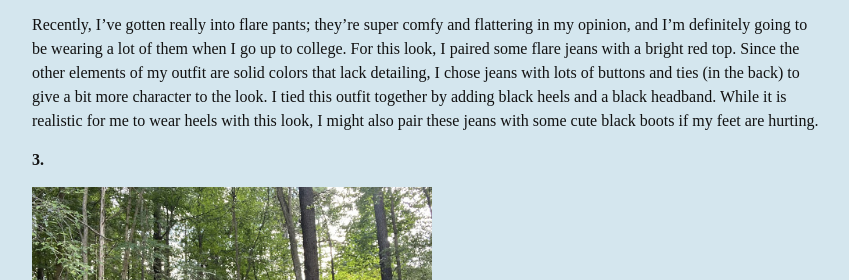
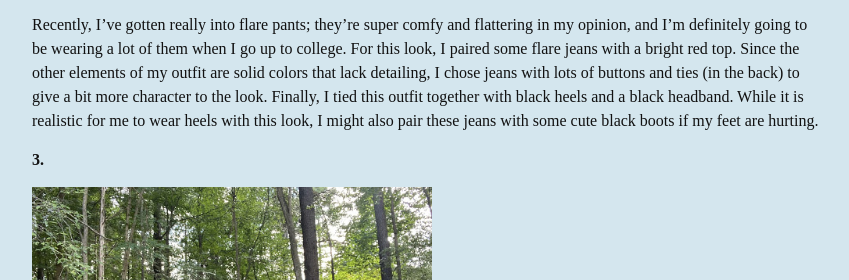
Before and after one commit to iwalte01/fashionisa-blog, a Jekyll site: the page built from blog-fashion/_posts/2020-08-24-3-Cute-Back-to-School-Outfits.md, in a window 1280 px wide and 900 px high, scrolled down 1103 px. Shown: the part 244-524 px from the top of the window, without its empty margins (213-1062 px from the left). Built offline with Jekyll 4.4.1, drawn with Linux system fonts in a browser that asks for light colours; nearby versions of some CDN libraries.

Commit message:
fashion post 3 up!

```diff
--- a/blog-fashion/_posts/2020-08-24-3-Cute-Back-to-School-Outfits.md
+++ b/blog-fashion/_posts/2020-08-24-3-Cute-Back-to-School-Outfits.md
@@ -26,7 +26,7 @@ This outfit will definitely be my go to for socially distanced hangouts this fal
 <p class="lst-item">2.</p>
 <img src="/fashionisa-blog/images/fash3/bts2.jpg" height="300px">
 
-Recently, I’ve gotten really into flare pants; they’re super comfy and flattering in my opinion, and I’m definitely going to be wearing a lot of them when I go up to college. For this look, I paired some flare jeans with a bright red top. Since the other elements of my outfit are solid colors that lack detailing, I chose jeans with lots of buttons and ties (in the back) to give a bit more character to the look. I tied this outfit together by adding black heels and a black headband. While it is realistic for me to wear heels with this look, I might also pair these jeans with some cute black boots if my feet are hurting.
+Recently, I’ve gotten really into flare pants; they’re super comfy and flattering in my opinion, and I’m definitely going to be wearing a lot of them when I go up to college. For this look, I paired some flare jeans with a bright red top. Since the other elements of my outfit are solid colors that lack detailing, I chose jeans with lots of buttons and ties (in the back) to give a bit more character to the look. Finally, I tied this outfit together with black heels and a black headband. While it is realistic for me to wear heels with this look, I might also pair these jeans with some cute black boots if my feet are hurting.
 
 <p class="lst-item">3.</p>
 <img src="/fashionisa-blog/images/fash3/bts3.jpg" height="300px">
```
